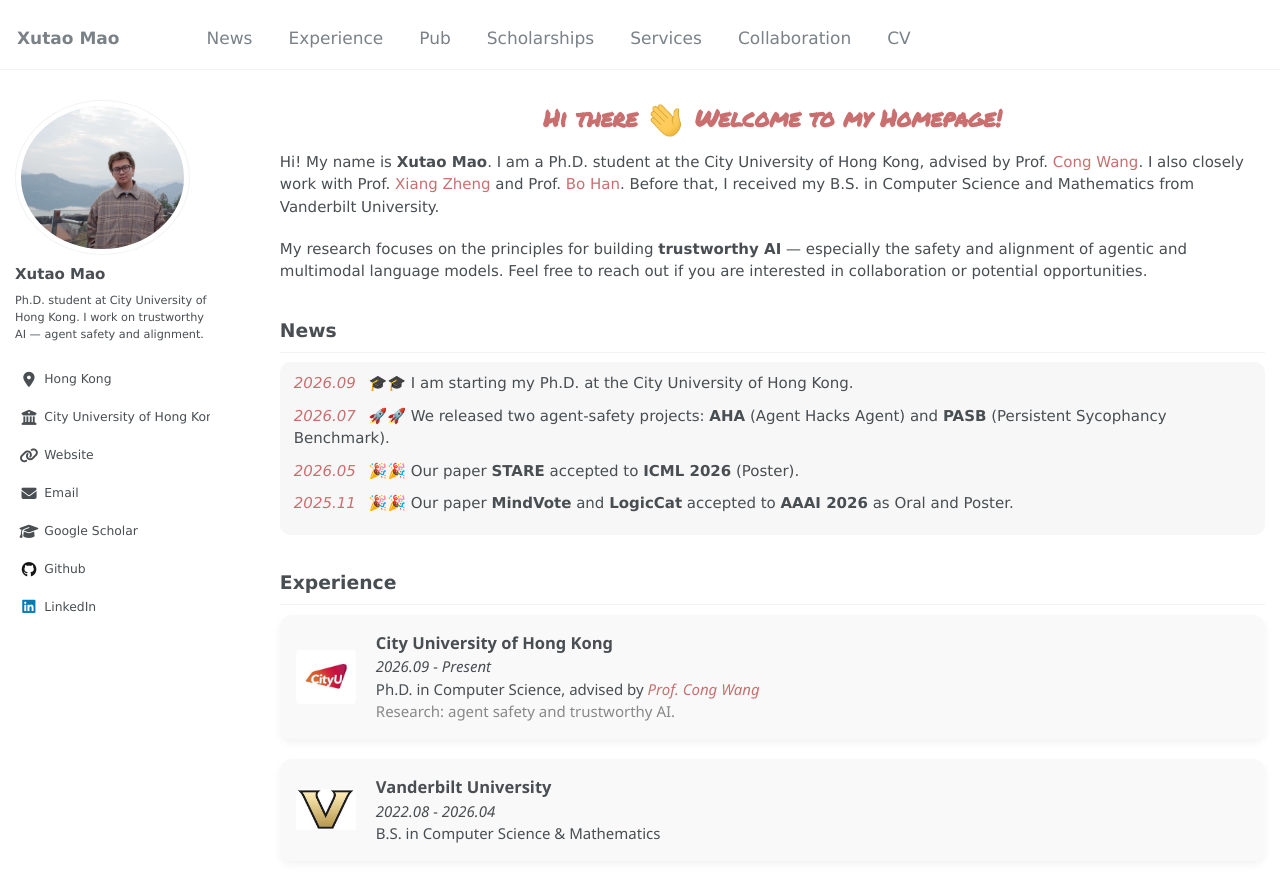
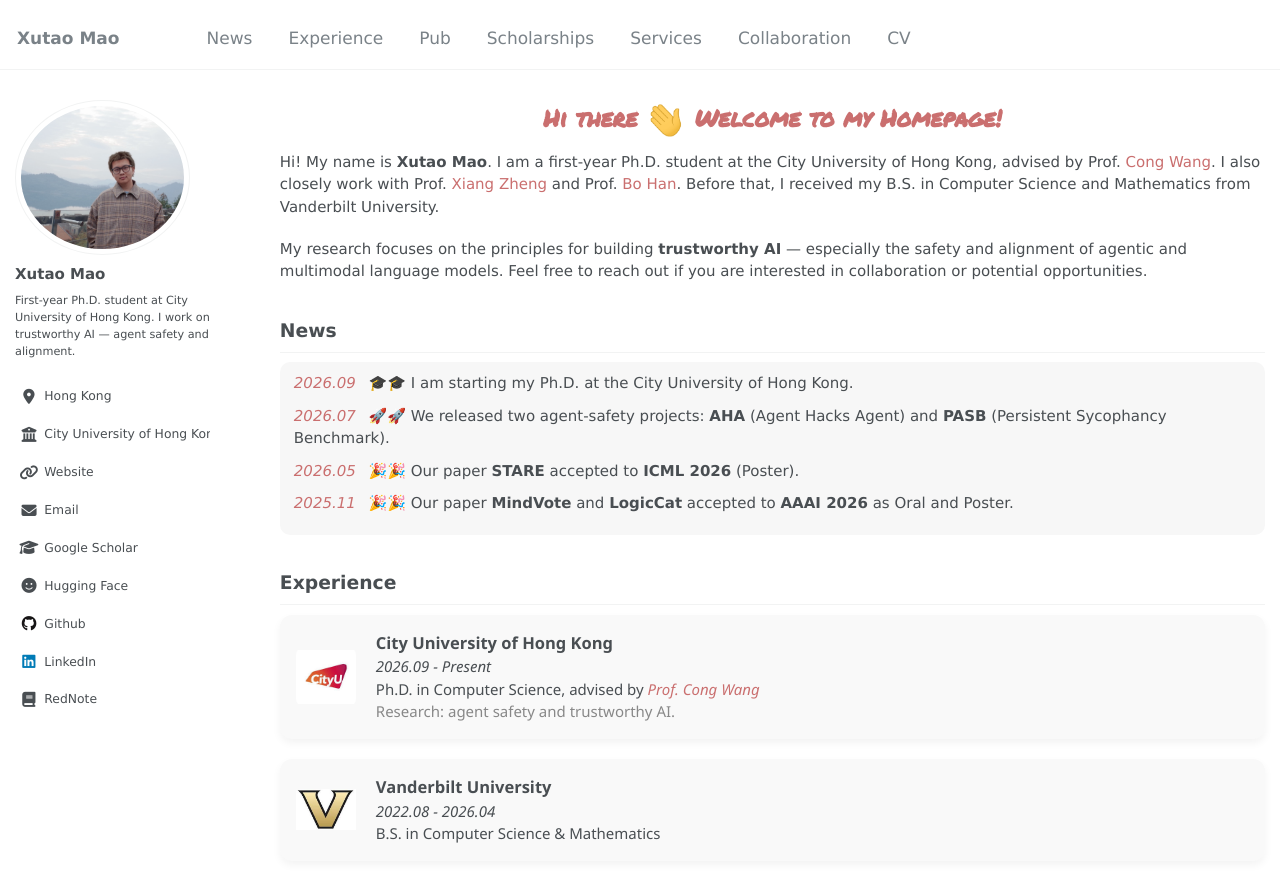
Before and after one commit to henrymao2004/henrymao2004.github.io, a Jekyll site: the page built from _pages/about.md, in a window 1280 px wide and 900 px high. Shown: the top 882 px of the window. Built offline with Jekyll 4.4.1, drawn with Linux system fonts in a browser that asks for light colours; some web fonts are replaced.

Commit message:
Update PhD year and add social profiles

```diff
--- a/_config.yml
+++ b/_config.yml
@@ -2,7 +2,7 @@
 title                    : "Xutao Mao"
 title_separator          : "-"
 name                     : "Xutao Mao"
-description              : &description "Xutao Mao — Ph.D. student at City University of Hong Kong, working on trustworthy AI and agent safety."
+description              : &description "Xutao Mao — first-year Ph.D. student at City University of Hong Kong, working on trustworthy AI and agent safety."
 url                      : "https://henrymao2004.github.io"
 baseurl                  : ""
 repository               : "henrymao2004/henrymao2004.github.io"
@@ -11,7 +11,7 @@
   avatar           : "bio.jpg"
   name             : "Xutao Mao"
   pronouns         :
-  bio              : "Ph.D. student at City University of Hong Kong. I work on trustworthy AI — agent safety and alignment."
+  bio              : "First-year Ph.D. student at City University of Hong Kong. I work on trustworthy AI — agent safety and alignment."
   location         : "Hong Kong"
   employer         : "City University of Hong Kong"
   uri              : "https://henrymao2004.github.io"
@@ -19,6 +19,7 @@
 
   arxiv            :
   googlescholar    : "https://scholar.google.com/citations?user=O0S0uiAAAAAJ&hl=en"
+  huggingface      : "https://huggingface.co/sevens2004"
   impactstory      :
   orcid            :
   semantic         :
@@ -38,7 +39,7 @@
   twitter          :
   youtube          :
   zhihu            :
-  XiaoHongShu      :
+  XiaoHongShu      : "https://www.xiaohongshu.com/user/profile/67fd4f8c000000000e010af6"
 
 teaser                   :
 breadcrumbs              : false
--- a/_includes/author-profile.html
+++ b/_includes/author-profile.html
@@ -49,6 +49,9 @@
       {% endif %}
       {% if author.googlescholar %}
         <li><a href="{{ author.googlescholar }}"><i class="fas fa-fw fa-graduation-cap icon-pad-right" aria-hidden="true"></i>Google Scholar</a></li>
+      {% endif %}
+      {% if author.huggingface %}
+        <li><a href="{{ author.huggingface }}"><i class="fas fa-fw fa-face-smile icon-pad-right" aria-hidden="true"></i>Hugging Face</a></li>
       {% endif %}
       {% if author.semantic %}
         <li><a href="{{ author.semantic }}"><i class="ai ai-fw ai-semantic-scholar icon-pad-right" aria-hidden="true"></i>Semantic Scholar</a></li>
--- a/_pages/about.md
+++ b/_pages/about.md
@@ -9,7 +9,7 @@
 ---
 <h1 class="main-heading">Hi there <img src="images/Hi.gif" width="40px"> Welcome to my Homepage!</h1>
 
-Hi! My name is **Xutao Mao**. I am a Ph.D. student at the City University of Hong Kong, advised by Prof. [Cong Wang](https://www.cs.cityu.edu.hk/~congwang/). I also closely work with Prof. [Xiang Zheng](https://x-zheng16.github.io) and Prof. [Bo Han](https://bhanml.github.io/). Before that, I received my B.S. in Computer Science and Mathematics from Vanderbilt University.
+Hi! My name is **Xutao Mao**. I am a first-year Ph.D. student at the City University of Hong Kong, advised by Prof. [Cong Wang](https://www.cs.cityu.edu.hk/~congwang/). I also closely work with Prof. [Xiang Zheng](https://x-zheng16.github.io) and Prof. [Bo Han](https://bhanml.github.io/). Before that, I received my B.S. in Computer Science and Mathematics from Vanderbilt University.
 
 My research focuses on the principles for building **trustworthy AI** — especially the safety and alignment of agentic and multimodal language models. Feel free to reach out if you are interested in collaboration or potential opportunities.
 
```
